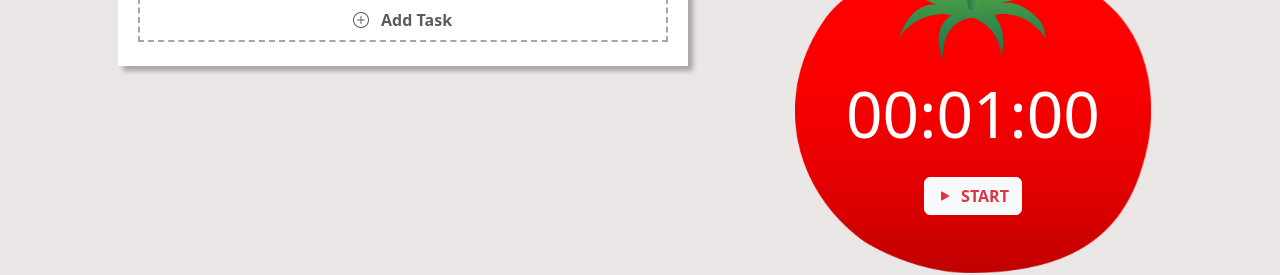
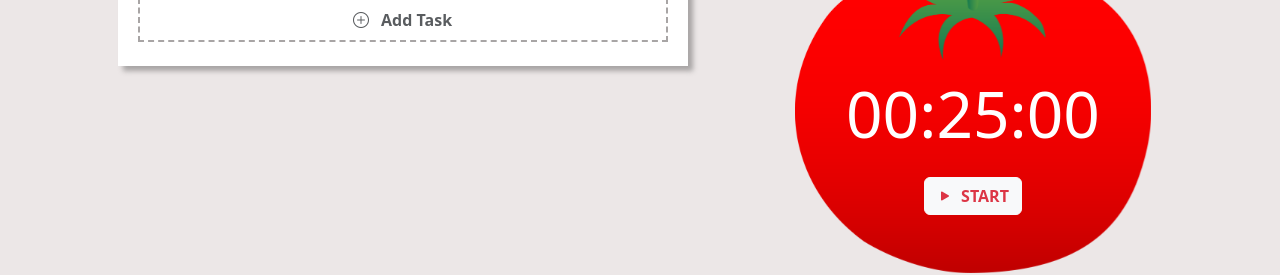
Before and after one commit to netishix/pomodoro, a Next.js app: page / in a window 1280 px wide. Shown: the part 265-540 px from the top of the page. Built offline with nearby package versions, Linux system fonts and the light colour scheme.

Commit message:
fix(countdown): Fix countdown autostart

```diff
--- a/components/pages/home/tomato/Tomato.tsx
+++ b/components/pages/home/tomato/Tomato.tsx
@@ -15,10 +15,13 @@ interface Props {
 export default function Tomato({countdown, settings}: Props) {
 
   const countdownInstance = new Countdown({...countdown}, {...settings});
+  const countdownRef = useRef(countdownInstance);
   const dispatch = useDispatch();
-  const countdownRef = useRef(countdownInstance);
   useEffect(() => {
-    countdownRef.current.on('changed', (e) => {
+    if (countdown.started && countdown.running) {
+      countdownRef.current.start();
+    }
+    countdownRef.current.on('changed', (e: CustomEvent) => {
       const countdownState = e.detail.data;
       dispatch(reducers.changedCountdown(countdownState));
     });
@@ -28,10 +31,10 @@ export default function Tomato({countdown, settings}: Props) {
     countdownRef.current.setSettings(settings);
   }, [settings]);
 
-  function setModeManually(mode: ICountdown['mode']) {
+  function reset(mode: ICountdown['mode']) {
     const confirmed = countdown.running ? confirm('The timer is still running. Are you sure you want to end this iteration?') : true;
     if (confirmed) {
-      countdownRef.current.setMode(mode);
+      countdownRef.current.reset(mode);
     }
   }
 
@@ -39,9 +42,9 @@ export default function Tomato({countdown, settings}: Props) {
     <div>
       <div className="text-center mb-4">
         <div className="btn-group btn-group" role="group">
-          <button type="button" className={`btn btn-outline-primary shadow-none ${countdown.mode === 'pomodoro' ? 'active' : ''}`} onClick={() => setModeManually('pomodoro')}>Pomodoro</button>
-          <button type="button" className={`btn btn-outline-success shadow-none ${countdown.mode === 'shortBreak' ? 'active' : ''}`} onClick={() => setModeManually('shortBreak')}>Short Break</button>
-          <button type="button" className={`btn btn-outline-success shadow-none ${countdown.mode === 'longBreak' ? 'active' : ''}`} onClick={() => setModeManually('longBreak')}>Long Break</button>
+          <button type="button" className={`btn btn-outline-primary shadow-none ${countdown.mode === 'pomodoro' ? 'active' : ''}`} onClick={() => reset('pomodoro')}>Pomodoro</button>
+          <button type="button" className={`btn btn-outline-success shadow-none ${countdown.mode === 'shortBreak' ? 'active' : ''}`} onClick={() => reset('shortBreak')}>Short Break</button>
+          <button type="button" className={`btn btn-outline-success shadow-none ${countdown.mode === 'longBreak' ? 'active' : ''}`} onClick={() => reset('longBreak')}>Long Break</button>
         </div>
       </div>
       <div className="position-relative animate__animated animate__bounce animate__repeat-2">
--- a/lib/class/countdown.ts
+++ b/lib/class/countdown.ts
@@ -15,9 +15,6 @@ export default class Countdown {
     this.state = state;
     this.settings = settings;
     this._eventEmitter = new EventTarget();
-    if (this.state.started && this.state.running) {
-      this.resume();
-    }
   }
 
   public start(): void {
@@ -47,13 +44,13 @@ export default class Countdown {
     this._playAlarm();
     setTimeout(() => {
       const nextMode = this.state.mode === 'pomodoro' ? 'shortBreak' : 'pomodoro';
-      this.setMode(nextMode);
+      this.reset(nextMode);
       this.start();
     }, 5000);
     this._notifyChange('FINISHED');
   }
 
-  public setMode(newMode: Countdown['state']['mode']): void {
+  public reset(newMode: Countdown['state']['mode']): void {
     let secondsLeft: number;
     switch (newMode) {
       case 'pomodoro':
@@ -71,13 +68,14 @@ export default class Countdown {
     this.state.started = false;
     this.state.running = false;
     this.state.finished = false;
+    clearInterval(this._interval);
     this._notifyChange('SET_MODE');
   }
 
   public setSettings(settings: ISettings) {
     this.settings = settings;
     if (!this.state.started) {
-      this.setMode(this.state.mode);
+      this.reset(this.state.mode);
     }
   }
 
--- a/lib/constants.ts
+++ b/lib/constants.ts
@@ -1,7 +1,7 @@
 import {ISettings, ICountdown} from "./types/models";
 
 export const VERSION = 'v0.5.1';
-export const MODE_POMODORO_DEFAULT_MINUTES = 1;
+export const MODE_POMODORO_DEFAULT_MINUTES = 25;
 export const MODE_SHORT_BREAK_DEFAULT_MINUTES = 5;
 export const MODE_LONG_BREAK_DEFAULT_MINUTES = 15;
 export const DEFAULT_SETTINGS: ISettings = {
```
